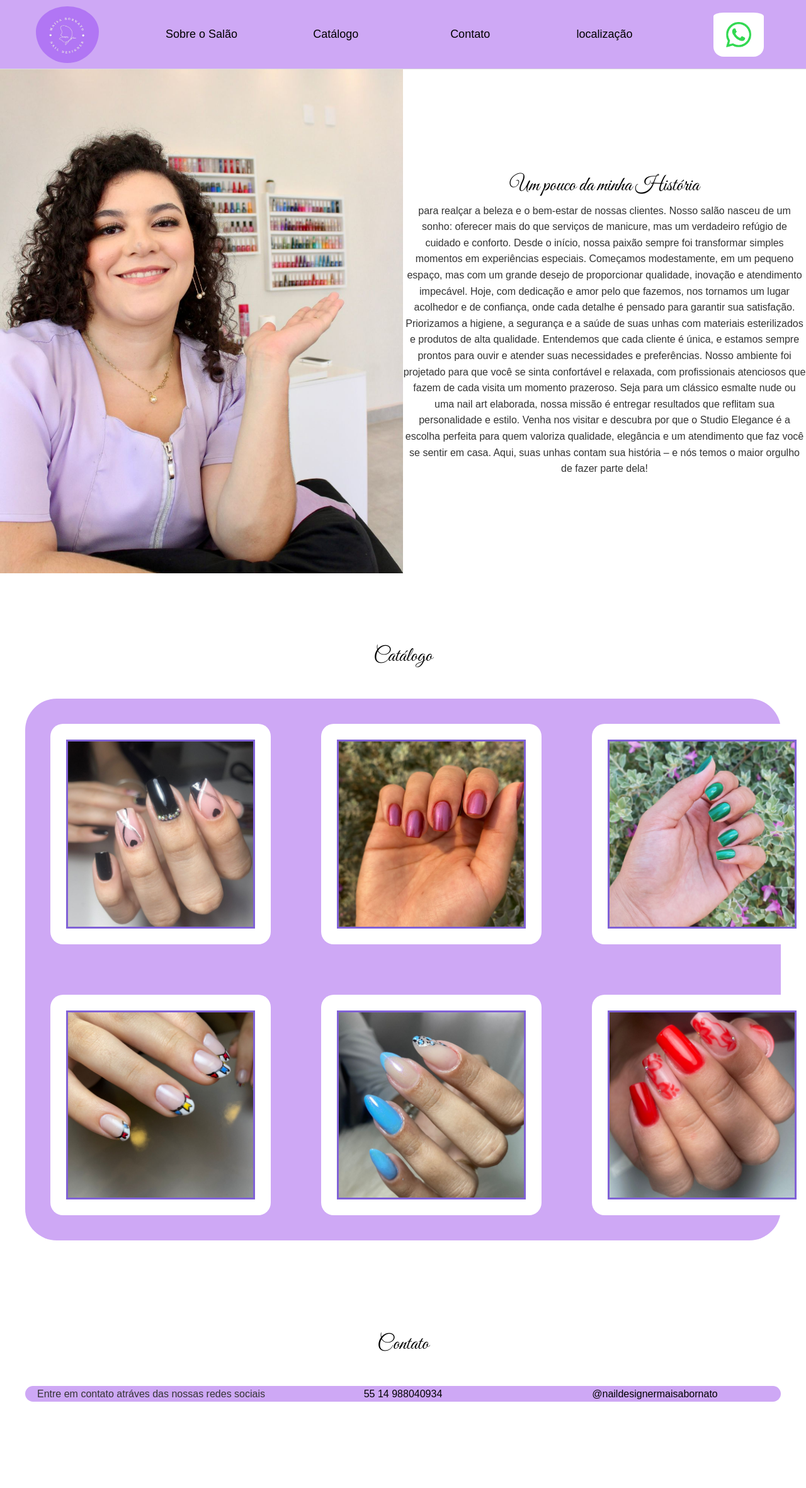
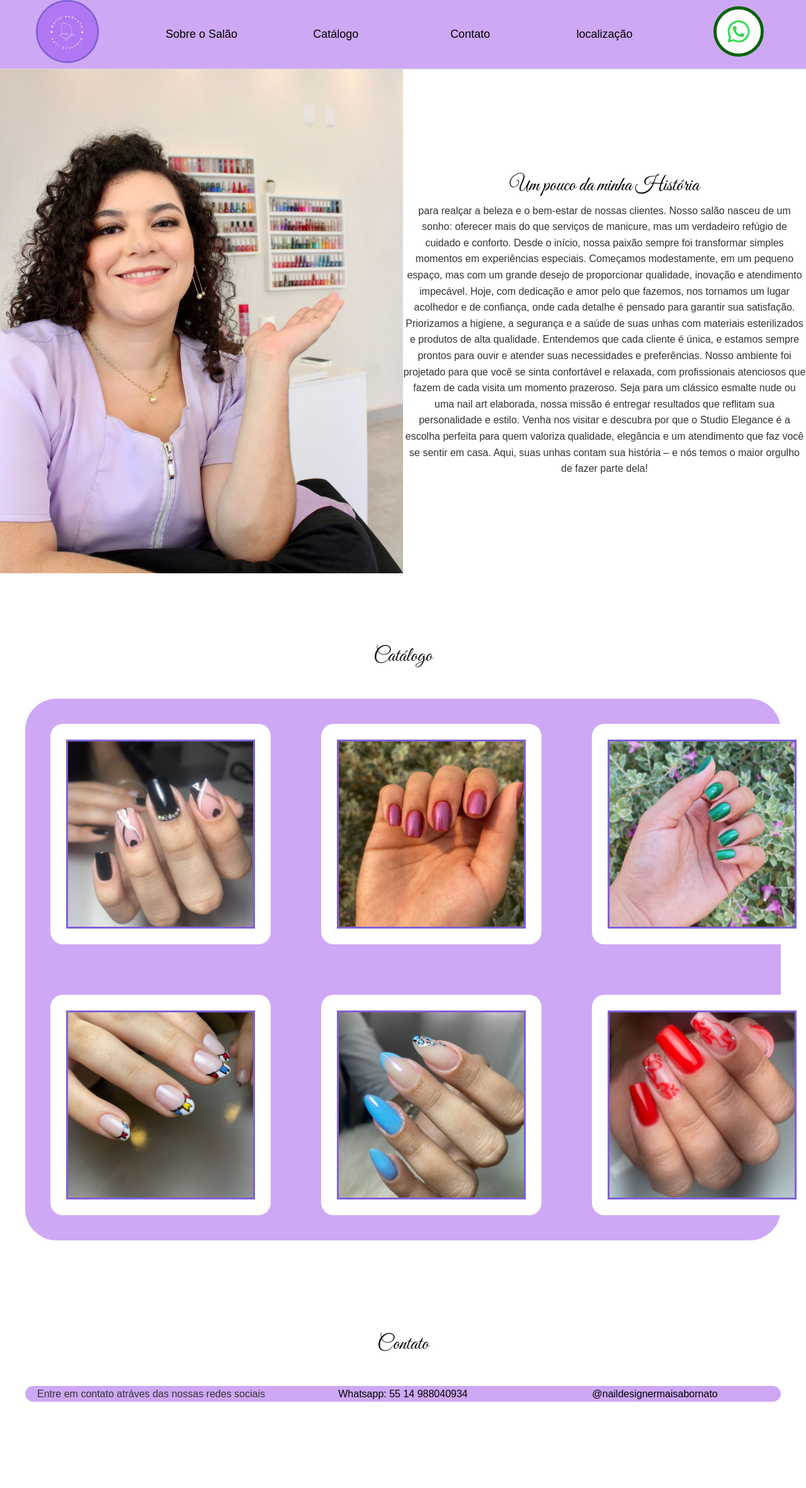
Before and after one commit to VitorGuilhoto/MaisaBornato_NailDesigner, a plain HTML site: page index.html in a window 1280 px wide. Shown: the top 2362 px of the page at 63% size. Drawn offline with Linux system fonts and the light colour scheme.

Commit message:
Logo e icone wahtsapp arrumados

```diff
--- a/index.html
+++ b/index.html
@@ -73,7 +73,7 @@
         <h1>Contato</h1>
         <div class="catalogo_principal">
             <p>Entre em contato atráves das nossas redes sociais </p>
-            <a href="https://wa.me/5514988040934">55 14 988040934</a>
+            <a href="https://wa.me/5514988040934"> Whatsapp: 55 14 988040934</a>
             <a href="https://www.instagram.com/naildesignermaisabornato/">@naildesignermaisabornato</a>
         </div>
     </div>
--- a/style.css
+++ b/style.css
@@ -116,17 +116,16 @@ h1{
     width: 100px; /* Largura desejada */
     height: 100px; /* Altura desejada (igual à largura para ser um círculo) */
     border-radius: 100%; /* Torna a imagem redonda */
-    padding-top: 10px;
     object-fit: cover; /* Ajusta a imagem dentro do contêiner */
-
+    border:solid #8061d7
 }
 
 .img_whatsapp{
     width: 80px; /* Largura desejada */
     height: 80px; /* Altura desejada (igual à largura para ser um círculo) */
-    border-radius: 20%; /* Torna a imagem redonda */
-    padding-top: 10px;
+    border-radius: 50%; /* Torna a imagem redonda */
     object-fit: cover; /* Ajusta a imagem dentro do contêiner */
+    border: 5px solid darkgreen;
 }
 
 .foto_principal{
@@ -170,10 +169,13 @@ h1{
     }
     .img_whatsapp{
         margin:20px;
+        border-radius: 50%;
+        border: 5px solid darkgreen;
     }
     .img_logo{
         margin: 20px;
         margin-right: 250px;
+
     }
 
     .catalogo_principal{
@@ -194,7 +196,7 @@ h1{
     grid-template-rows: 1fr;
     }
 
-    .localizacao{
-
+    .div_produto{
+        margin-left: 90px;
     }
 }
```
